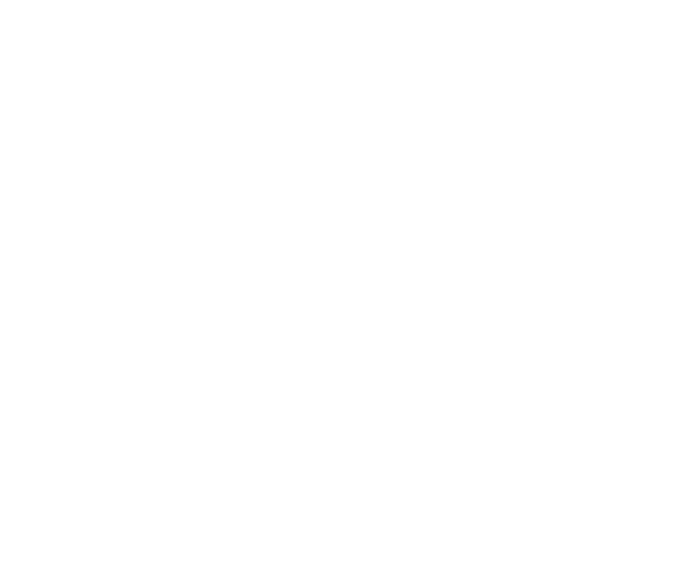
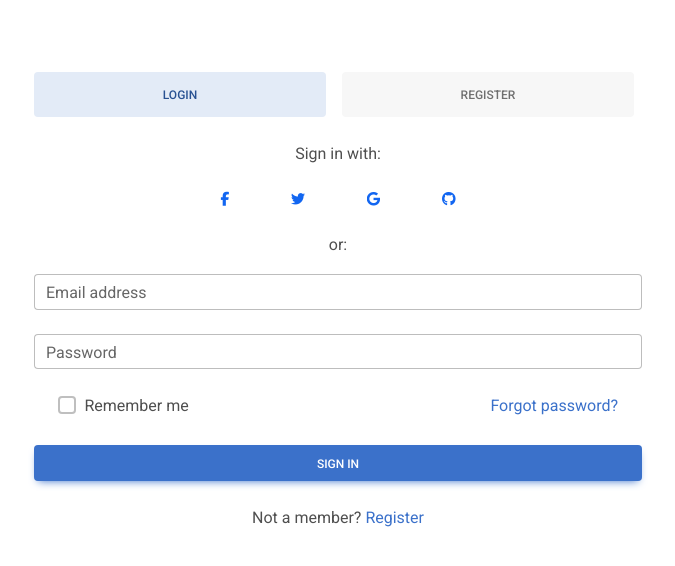
Before and after one commit to Huzaifa-Khan-Official/dentist-website-try, a React (Create React App) app: page /login in a window 1280 px wide. Shown: the top 566 px of the page, without its empty margins (302-977 px from the left). Built offline with nearby package versions, Linux system fonts and the light colour scheme.

Commit message:
still working

```diff
--- a/package.json
+++ b/package.json
@@ -3,12 +3,15 @@
   "version": "0.1.0",
   "private": true,
   "dependencies": {
+    "@fortawesome/fontawesome-free": "^6.5.1",
     "@testing-library/jest-dom": "^5.17.0",
     "@testing-library/react": "^13.4.0",
     "@testing-library/user-event": "^13.5.0",
     "antd": "^5.13.3",
+    "mdb-react-ui-kit": "^7.2.0",
     "react": "^18.2.0",
     "react-dom": "^18.2.0",
+    "react-router-dom": "^6.22.0",
     "react-scripts": "5.0.1",
     "web-vitals": "^2.1.4"
   },
--- a/public/index.html
+++ b/public/index.html
@@ -1,43 +1,22 @@
 <!DOCTYPE html>
 <html lang="en">
+
 <head>
   <meta charset="utf-8" />
   <link rel="icon" href="%PUBLIC_URL%/favicon.ico" />
   <meta name="viewport" content="width=device-width, initial-scale=1" />
   <meta name="theme-color" content="#000000" />
-    <meta
-      name="description"
-      content="Web site created using create-react-app"
-    />
+  <meta name="description" content="Web site created using create-react-app" />
   <link rel="apple-touch-icon" href="%PUBLIC_URL%/logo192.png" />
-    <!--
-      manifest.json provides metadata used when your web app is installed on a
-      user's mobile device or desktop. See https://developers.google.com/web/fundamentals/web-app-manifest/
-    -->
   <link rel="manifest" href="%PUBLIC_URL%/manifest.json" />
-    <!--
-      Notice the use of %PUBLIC_URL% in the tags above.
-      It will be replaced with the URL of the `public` folder during the build.
-      Only files inside the `public` folder can be referenced from the HTML.
-
-      Unlike "/favicon.ico" or "favicon.ico", "%PUBLIC_URL%/favicon.ico" will
-      work correctly both with client-side routing and a non-root public URL.
-      Learn how to configure a non-root public URL by running `npm run build`.
-    -->
+  <link rel="stylesheet" href="https://cdn.jsdelivr.net/npm/bootstrap@5.3.2/dist/css/bootstrap.min.css">
+  <link href="https://fonts.googleapis.com/css?family=Roboto:300,400,500,700&display=swap" rel="stylesheet" />
   <title>React App</title>
 </head>
+
 <body>
-    <noscript>You need to enable JavaScript to run this app.</noscript>
   <div id="root"></div>
-    <!--
-      This HTML file is a template.
-      If you open it directly in the browser, you will see an empty page.
+  <script src="https://cdn.jsdelivr.net/npm/bootstrap@5.3.2/dist/js/bootstrap.bundle.min.js"></script>
+</body>
 
-      You can add webfonts, meta tags, or analytics to this file.
-      The build step will place the bundled scripts into the <body> tag.
-
-      To begin the development, run `npm start` or `yarn start`.
-      To create a production bundle, use `npm run build` or `yarn build`.
-    -->
-  </body>
 </html>
--- a/src/App.css
+++ b/src/App.css
@@ -1,5 +1,7 @@
-.App {
-  text-align: center;
+* {
+  margin: 0;
+  padding: 0;
+  box-sizing: border-box ;
 }
 
 .App-logo {
--- a/src/App.jsx
+++ b/src/App.jsx
@@ -1,10 +1,10 @@
-import logo from './logo.svg';
 import './App.css';
+import Router from './Configuration/Router';
 
 function App() {
   return (
     <div className="App">
-
+      <Router />
     </div>
   );
 }
--- /dev/null
+++ b/src/Components/Navbar.jsx
@@ -0,0 +1,41 @@
+import React from "react";
+
+const Navbar = () => {
+    return (
+        <>
+            <nav className="navbar navbar-expand-md bg-body-tertiary">
+                <div className="container-fluid">
+                    <a className="navbar-brand" href="#">Navbar</a>
+                    <button className="navbar-toggler" type="button" data-bs-toggle="collapse" data-bs-target="#navbarSupportedContent" aria-controls="navbarSupportedContent" aria-expanded="false" aria-label="Toggle navigation">
+                        <span className="navbar-toggler-icon"></span>
+                    </button>
+                    <div className="collapse navbar-collapse" id="navbarSupportedContent">
+                        <ul className="navbar-nav me-auto mb-lg-0">
+                            <li className="nav-item">
+                                <a className="nav-link active" aria-current="page" href="#">Home</a>
+                            </li>
+                            <li className="nav-item">
+                                <a className="nav-link" href="#">Link</a>
+                            </li>
+                            <li className="nav-item dropdown">
+                                <a className="nav-link dropdown-toggle" href="#" role="button" data-bs-toggle="dropdown" aria-expanded="false">
+                                    Dropdown
+                                </a>
+                                <ul className="dropdown-menu">
+                                    <li><a className="dropdown-item" href="#">Action</a></li>
+                                    <li><a className="dropdown-item" href="#">Another action</a></li>
+                                    <li><a className="dropdown-item" href="#">Something else here</a></li>
+                                </ul>
+                            </li>
+                            <li className="nav-item">
+                                <a className="nav-link disabled" aria-disabled="true">Disabled</a>
+                            </li>
+                        </ul>
+                    </div>
+                </div>
+            </nav>
+        </>
+    )
+};
+
+export default Navbar;
--- /dev/null
+++ b/src/Configuration/Router.jsx
@@ -0,0 +1,26 @@
+import React, { useEffect, useState } from 'react'
+import { BrowserRouter, Navigate, Route, Routes } from 'react-router-dom'
+import Home from '../Pages/Home'
+import Navbar from '../Components/Navbar'
+import Login from '../Pages/Login';
+
+export default function Router() {
+    const [isUser, setIsUser] = useState(false);
+
+    return (
+        <div>
+            <BrowserRouter>
+                <Routes>
+                    <Route path='/' element={
+                        isUser ? <Navbar><Home /></Navbar> :
+                            <Navigate to={"/login"} />
+                    } />
+                    <Route path='/login' element={
+                        isUser ? <Navigate to={"/"} /> :
+                            <Login />
+                    } />
+                </Routes>
+            </BrowserRouter>
+        </div>
+    )
+}
--- a/src/Pages/Home.jsx
+++ b/src/Pages/Home.jsx
@@ -0,0 +1,9 @@
+import React from 'react'
+
+export default function Home() {
+  return (
+    <div>
+        Home
+    </div>
+  )
+}
--- /dev/null
+++ b/src/Pages/Login.jsx
@@ -0,0 +1,141 @@
+// import React from 'react'
+
+// export default function Login() {
+//   return (
+//     <div className='LoginComponentDiv'>
+
+//     </div>
+//   )
+// }
+
+
+import React, { useState } from 'react';
+import {
+  MDBContainer,
+  MDBTabs,
+  MDBTabsItem,
+  MDBTabsLink,
+  MDBTabsContent,
+  MDBTabsPane,
+  MDBBtn,
+  MDBIcon,
+  MDBInput,
+  MDBCheckbox
+}
+from 'mdb-react-ui-kit';
+
+function Login() {
+
+  const [justifyActive, setJustifyActive] = useState('tab1');;
+
+  const handleJustifyClick = (value) => {
+    if (value === justifyActive) {
+      return;
+    }
+
+    setJustifyActive(value);
+  };
+
+  return (
+    <MDBContainer className="p-3 my-5 d-flex flex-column w-50">
+
+      <MDBTabs pills justify className='mb-3 d-flex flex-row justify-content-between'>
+        <MDBTabsItem>
+          <MDBTabsLink onClick={() => handleJustifyClick('tab1')} active={justifyActive === 'tab1'}>
+            Login
+          </MDBTabsLink>
+        </MDBTabsItem>
+        <MDBTabsItem>
+          <MDBTabsLink onClick={() => handleJustifyClick('tab2')} active={justifyActive === 'tab2'}>
+            Register
+          </MDBTabsLink>
+        </MDBTabsItem>
+      </MDBTabs>
+
+      <MDBTabsContent>
+
+        <MDBTabsPane show={justifyActive === 'tab1'}>
+
+          <div className="text-center mb-3">
+            <p>Sign in with:</p>
+
+            <div className='d-flex justify-content-between mx-auto' style={{width: '40%'}}>
+              <MDBBtn tag='a' color='none' className='m-1' style={{ color: '#1266f1' }}>
+                <MDBIcon fab icon='facebook-f' size="sm"/>
+              </MDBBtn>
+
+              <MDBBtn tag='a' color='none' className='m-1' style={{ color: '#1266f1' }}>
+                <MDBIcon fab icon='twitter' size="sm"/>
+              </MDBBtn>
+
+              <MDBBtn tag='a' color='none' className='m-1' style={{ color: '#1266f1' }}>
+                <MDBIcon fab icon='google' size="sm"/>
+              </MDBBtn>
+
+              <MDBBtn tag='a' color='none' className='m-1' style={{ color: '#1266f1' }}>
+                <MDBIcon fab icon='github' size="sm"/>
+              </MDBBtn>
+            </div>
+
+            <p className="text-center mt-3">or:</p>
+          </div>
+
+          <MDBInput wrapperClass='mb-4' label='Email address' id='lemail' type='email'/>
+          <MDBInput wrapperClass='mb-4' label='Password' id='lpassword' type='password'/>
+
+          <div className="d-flex justify-content-between mx-4 mb-4">
+            <MDBCheckbox name='flexCheck' value='' id='flexCheckDefault' label='Remember me' />
+            <a href="!#">Forgot password?</a>
+          </div>
+
+          <MDBBtn className="mb-4 w-100">Sign in</MDBBtn>
+          <p className="text-center">Not a member? <a href="#!">Register</a></p>
+
+        </MDBTabsPane>
+
+        <MDBTabsPane show={justifyActive === 'tab2'}>
+
+          <div className="text-center mb-3">
+            <p>Sign un with:</p>
+
+            <div className='d-flex justify-content-between mx-auto' style={{width: '40%'}}>
+              <MDBBtn tag='a' color='none' className='m-1' style={{ color: '#1266f1' }}>
+                <MDBIcon fab icon='facebook-f' size="sm"/>
+              </MDBBtn>
+
+              <MDBBtn tag='a' color='none' className='m-1' style={{ color: '#1266f1' }}>
+                <MDBIcon fab icon='twitter' size="sm"/>
+              </MDBBtn>
+
+              <MDBBtn tag='a' color='none' className='m-1' style={{ color: '#1266f1' }}>
+                <MDBIcon fab icon='google' size="sm"/>
+              </MDBBtn>
+
+              <MDBBtn tag='a' color='none' className='m-1' style={{ color: '#1266f1' }}>
+                <MDBIcon fab icon='github' size="sm"/>
+              </MDBBtn>
+            </div>
+
+            <p className="text-center mt-3">or:</p>
+          </div>
+
+          <MDBInput wrapperClass='mb-4' label='Name' id='sName' type='text'/>
+          <MDBInput wrapperClass='mb-4' label='Username' id='UserName' type='text'/>
+          <MDBInput wrapperClass='mb-4' label='Email' id='semail' type='email'/>
+          <MDBInput wrapperClass='mb-4' label='Password' id='spassword' type='password'/>
+
+          <div className='d-flex justify-content-center mb-4'>
+            <MDBCheckbox name='flexCheck' id='flexCheckDefault' label='I have read and agree to the terms' />
+          </div>
+
+          <MDBBtn className="mb-4 w-100">Sign up</MDBBtn>
+
+        </MDBTabsPane>
+
+      </MDBTabsContent>
+
+    </MDBContainer>
+  );
+}
+
+export default Login;
--- a/src/index.css
+++ b/src/index.css
@@ -5,6 +5,7 @@ body {
     sans-serif;
   -webkit-font-smoothing: antialiased;
   -moz-osx-font-smoothing: grayscale;
+  font-family: Roboto, Helvetica, Arial, sans-serif;
 }
 
 code {
--- a/src/index.js
+++ b/src/index.js
@@ -3,6 +3,8 @@ import ReactDOM from 'react-dom/client';
 import './index.css';
 import App from './App';
 import reportWebVitals from './reportWebVitals';
+import 'mdb-react-ui-kit/dist/css/mdb.min.css';
+import "@fortawesome/fontawesome-free/css/all.min.css";
 
 const root = ReactDOM.createRoot(document.getElementById('root'));
 root.render(
```
Also changed, not shown: 1 other file (tests, documents, lock files or other folders). Lines whose indentation alone changed are shown as unchanged.
